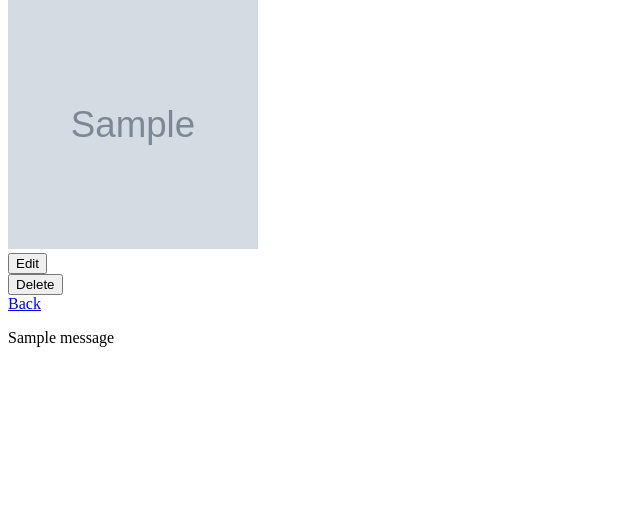
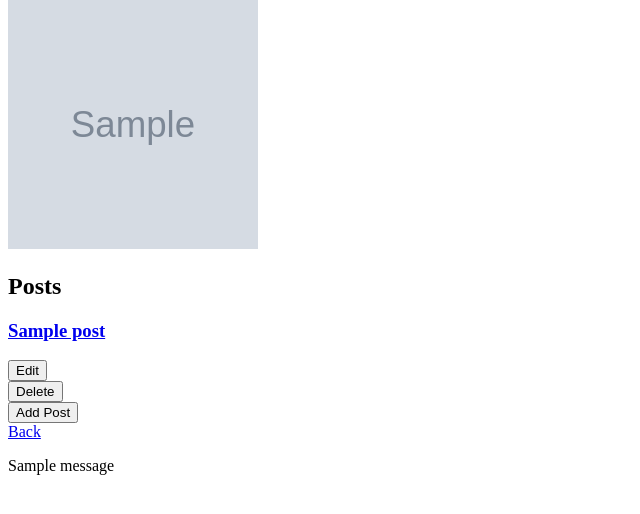
Before and after one commit to Orange0Range/SQL_Alchemy_Intro, a Flask app: page /users/1 in a window 1280 px wide. Shown: the part 81-595 px from the top of the page, without its empty margins (0-640 px from the left). Run offline with Flask 2, Linux system fonts and the light colour scheme; tables that the repository leaves empty hold one stand-in row (Sample ...); one stand-in notice (Sample message) is shown.

Commit message:
23.2 Part 2
Not testing added yet

```diff
--- a/app.py
+++ b/app.py
@@ -2,7 +2,8 @@
 
 from flask import Flask, session, request, render_template, jsonify, flash, redirect
 from flask_debugtoolbar import DebugToolbarExtension
-from models import db, connect_db, User
+from models import db, connect_db, User, Post
+import datetime
 
 app = Flask(__name__)
 app.config['SQLALCHEMY_DATABASE_URI'] = 'postgresql:///blogly'
@@ -29,7 +30,9 @@ def show_user(user_id):
     """Show info on a single pet."""
 
     user_info = User.query.get_or_404(user_id)
-    return render_template("user_details.html", user=user_info)
+    made_posts = Post.query.filter(Post.user_id == user_id)
+    has_post = Post.query.filter(Post.user_id == user_id).count()
+    return render_template("user_details.html", user=user_info, posts=made_posts, flag = has_post)
 
 @app.route('/users/<int:user_id>/edit')
 def edit_user_options(user_id):
@@ -57,7 +60,7 @@ def add_user():
     db.session.add(user)
     db.session.commit()
 
-    return redirect(f"/{user.id}")
+    return redirect(f"/users/{user.id}")
 
 @app.route('/users/<int:user_id>/delete')
 def delete_user(user_id):
@@ -65,3 +68,50 @@ def delete_user(user_id):
     user_info = User.query.filter(User.id == user_id).delete()
     db.session.commit()
     return redirect('/')
+
+@app.route('/users/<int:user_id>/posts/new')
+def create_post_form(user_id):
+    """Create Post Form"""
+    user_info = User.query.get_or_404(user_id)
+    return render_template('add_post.html', user = user_info)
+
+@app.route('/users/<int:user_id>/posts/new', methods = ["POST"])
+def create_post(user_id):
+    """Create Post"""
+    title = request.form['title']
+    content = request.form['content']
+    content_a = datetime.datetime.now()
+    new_post = Post(title = title, content = content, content_at = content_a, user_id = user_id)
+    db.session.add(new_post)
+    db.session.commit()
+    return redirect(f"/users/{user_id}")
+
+@app.route('/posts/<int:post_id>')
+def show_post(post_id):
+    """Show Post"""
+    post_info = Post.query.get_or_404(post_id)
+    return render_template("post_details.html", Post=post_info)
+
+@app.route('/posts/<int:post_id>/edit')
+def edit_post_form(post_id):
+    """Edit Post Form"""
+    post_info = Post.query.get_or_404(post_id)
+
+    return render_template('edit_post.html', Post=post_info)
+
+@app.route('/posts/<int:post_id>/edit', methods = ["POST"])
+def edit_post(post_id):
+    """Edit Post"""
+    post_info = Post.query.get_or_404(post_id)
+    post_info.title = request.form['title']
+    post_info.content = request.form['content']
+    post_info.content_at = datetime.datetime.now()
+    db.session.commit()
+    return redirect(f"/posts/{post_id}")
+
+@app.route('/posts/<int:post_id>/delete')
+def delete_post(post_id):
+    """Delete Post"""
+    post_info = Post.query.filter(Post.id == post_id).delete()
+    db.session.commit()
+    return redirect(f"/")
--- a/templates/user_details.html
+++ b/templates/user_details.html
@@ -1,11 +1,20 @@
 {% extends 'base.html' %}
 
-{% block title %}Create a user{% endblock %}
+{% block title %}User{% endblock %}
 
 {% block content %}
 
 <h1>{{ user.first_name }} {{ user.last_name }}</h1>
 <img src= {{user.image_url}} alt="Test" style="width:250px;height:250px;"><br>
+
+{% if flag%}
+<h2>Posts</h2>
+
+{% for post in posts%}
+<h3><a href="/posts/{{post.id}}">{{post.title}}</a></h3>
+{%endfor%}
+
+{%endif%}
 
 <form action = "/users/{{ user.id }}/edit">
     <button type = 'submit'>Edit</button>
@@ -15,6 +24,10 @@
     <button type = 'submit'>Delete</button>
 </form>
 
+<form action = "/users/{{ user.id }}/posts/new">
+    <button type = 'submit'>Add Post</button>
+</form>
+
 <a href="/">Back</a>
 
 {% for msg in get_flashed_messages() %}
```
Also changed, not shown: models.py (+22 -1 lines), templates/add_post.html (added, +26 -0 lines), templates/edit_post.html (added, +26 -0 lines), templates/post_details.html (added, +31 -0 lines).
